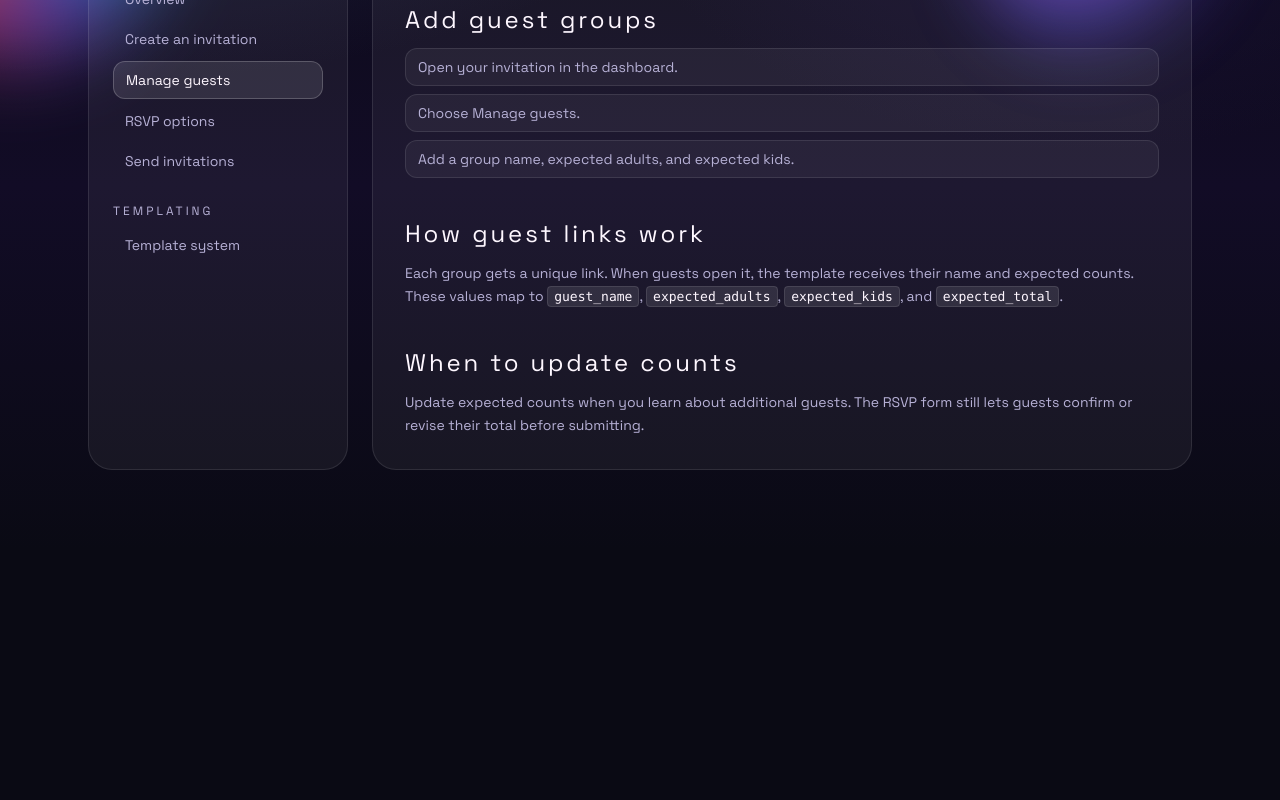
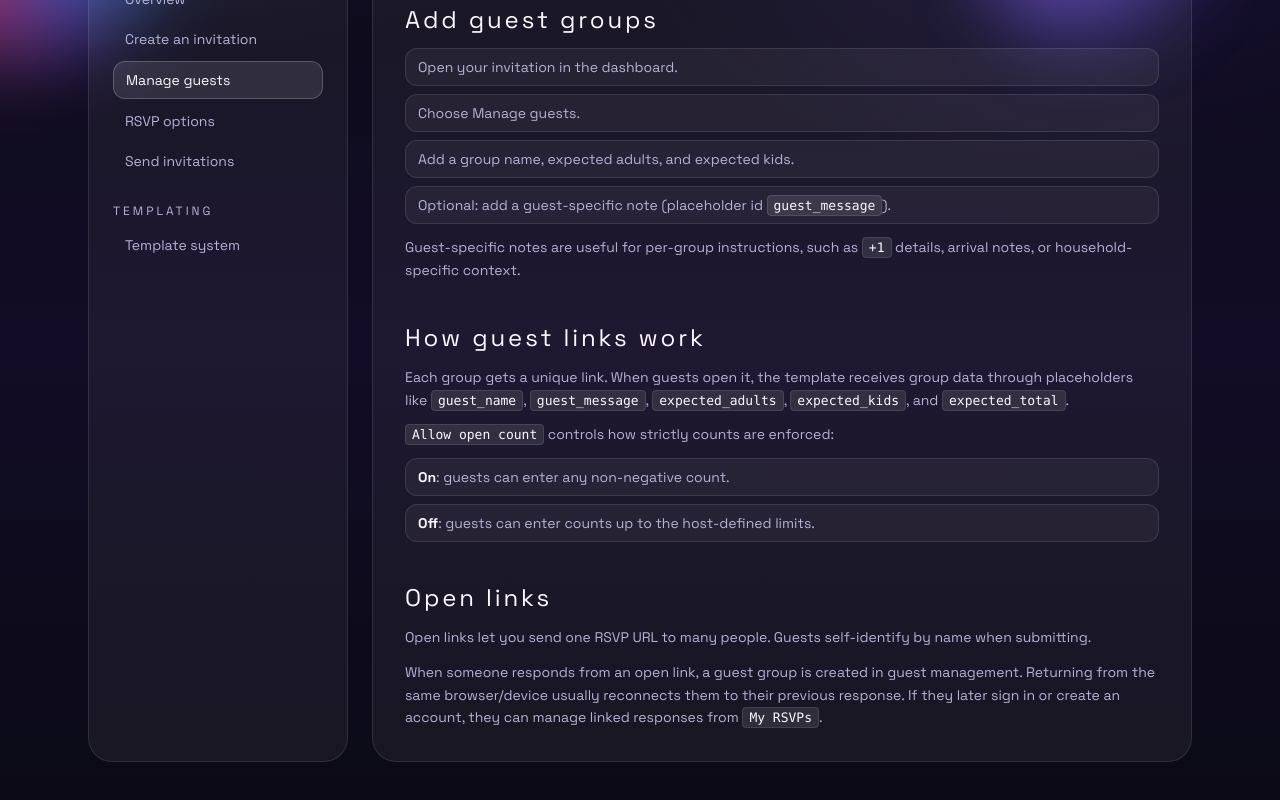
Before and after one commit to logno-dev/openinvite, a Next.js app: page /docs/managing-guests in a window 1280 px wide. Shown: the part 260-1060 px from the top of the page. Before the commit the page ends 810 px from the top, so only its background shows below. Built offline with nearby package versions, Linux system fonts and the light colour scheme.

Commit message:
Sun Feb 15 13:24:17 PST 2026

```diff
--- a/src/app/api/invitations/[invitationId]/guest-groups/[groupId]/route.ts
+++ b/src/app/api/invitations/[invitationId]/guest-groups/[groupId]/route.ts
@@ -10,6 +10,7 @@ type UpdateGuestGroupPayload = {
   displayName?: string;
   email?: string | null;
   phone?: string | null;
+  notes?: string | null;
   expectedAdults?: number;
   expectedKids?: number;
   expectedTotal?: number;
@@ -52,6 +53,9 @@ export async function PATCH(
   }
   if (body.phone !== undefined) {
     update.phone = body.phone?.trim() || null;
+  }
+  if (body.notes !== undefined) {
+    update.notes = body.notes?.trim() || null;
   }
   if (body.expectedAdults !== undefined) {
     update.expectedAdults = Math.max(0, body.expectedAdults);
--- a/src/app/api/invitations/[invitationId]/guest-groups/route.ts
+++ b/src/app/api/invitations/[invitationId]/guest-groups/route.ts
@@ -57,6 +57,7 @@ export async function GET(
       displayName: guestGroups.displayName,
       email: guestGroups.email,
       phone: guestGroups.phone,
+      notes: guestGroups.notes,
       expectedAdults: guestGroups.expectedAdults,
       expectedKids: guestGroups.expectedKids,
       expectedTotal: guestGroups.expectedTotal,
--- a/src/app/dashboard/invitations/[invitationId]/guests/page.tsx
+++ b/src/app/dashboard/invitations/[invitationId]/guests/page.tsx
@@ -10,6 +10,7 @@ type GuestGroup = {
   displayName: string;
   email: string | null;
   phone: string | null;
+  notes: string | null;
   expectedAdults: number;
   expectedKids: number;
   expectedTotal: number;
@@ -55,6 +56,7 @@ export default function GuestListPage() {
     displayName: "",
     email: "",
     phone: "",
+    notes: "",
     expectedAdults: "0",
     expectedKids: "0",
     expectedTotal: "0",
@@ -71,6 +73,7 @@ export default function GuestListPage() {
     displayName: "",
     email: "",
     phone: "",
+    notes: "",
     expectedAdults: "0",
     expectedKids: "0",
     expectedTotal: "0",
@@ -162,6 +165,7 @@ export default function GuestListPage() {
         displayName: guestForm.displayName,
         email: guestForm.email,
         phone: guestForm.phone,
+        notes: guestForm.notes,
         expectedAdults: adults,
         expectedKids: kids,
         expectedTotal: total,
@@ -188,6 +192,7 @@ export default function GuestListPage() {
         displayName: guestForm.displayName,
         email: guestForm.email || null,
         phone: guestForm.phone || null,
+        notes: guestForm.notes || null,
         expectedAdults: adults,
         expectedKids: kids,
         expectedTotal: total,
@@ -200,6 +205,7 @@ export default function GuestListPage() {
       displayName: "",
       email: "",
       phone: "",
+      notes: "",
       expectedAdults: "0",
       expectedKids: "0",
       expectedTotal: "0",
@@ -215,6 +221,7 @@ export default function GuestListPage() {
       displayName: group.displayName,
       email: group.email ?? "",
       phone: group.phone ?? "",
+      notes: group.notes ?? "",
       expectedAdults: String(group.expectedAdults),
       expectedKids: String(group.expectedKids),
       expectedTotal: String(group.expectedTotal),
@@ -239,6 +246,7 @@ export default function GuestListPage() {
           displayName: editForm.displayName,
           email: editForm.email,
           phone: editForm.phone,
+          notes: editForm.notes,
           expectedAdults: countMode === "split" ? Number(editForm.expectedAdults) : 0,
           expectedKids: countMode === "split" ? Number(editForm.expectedKids) : 0,
           expectedTotal:
@@ -263,6 +271,7 @@ export default function GuestListPage() {
               displayName: editForm.displayName,
               email: editForm.email || null,
               phone: editForm.phone || null,
+              notes: editForm.notes || null,
               expectedAdults:
                 countMode === "split" ? Number(editForm.expectedAdults) : 0,
               expectedKids:
@@ -757,6 +766,19 @@ export default function GuestListPage() {
                 placeholder="(555) 555-5555"
               />
             </div>
+            <div className="flex flex-col gap-2 md:col-span-2">
+              <label className="text-xs uppercase tracking-[0.2em] text-[var(--muted)]">
+                Guest message <span className="normal-case">(id: guest_message)</span>
+              </label>
+              <textarea
+                className="min-h-[88px] rounded-xl border border-white/15 bg-white/5 px-4 py-3 text-sm outline-none focus:border-[var(--accent)]"
+                value={guestForm.notes}
+                onChange={(event) =>
+                  setGuestForm((prev) => ({ ...prev, notes: event.target.value }))
+                }
+                placeholder="Optional note shown only on this guest's invitation"
+              />
+            </div>
             <div className="flex items-center justify-between gap-3 rounded-xl border border-white/15 bg-white/5 px-4 py-3">
               <span className="text-sm text-[var(--muted)]">Allow open count</span>
               <button
@@ -976,6 +998,11 @@ export default function GuestListPage() {
                     <span>Message: {group.response.message}</span>
                   </div>
                 ) : null}
+                {group.notes ? (
+                  <div className="mt-2 text-xs text-[var(--muted)]">
+                    <span>Guest note: {group.notes}</span>
+                  </div>
+                ) : null}
 
                 {editingId === group.id ? (
                   <div className="mt-4 grid gap-4 rounded-2xl border border-white/10 bg-white/5 p-4">
@@ -1013,6 +1040,18 @@ export default function GuestListPage() {
                           value={editForm.phone}
                           onChange={(event) =>
                             setEditForm((prev) => ({ ...prev, phone: event.target.value }))
+                          }
+                        />
+                      </div>
+                      <div className="flex flex-col gap-2 md:col-span-2">
+                        <label className="text-xs uppercase tracking-[0.2em] text-[var(--muted)]">
+                          Guest message <span className="normal-case">(id: guest_message)</span>
+                        </label>
+                        <textarea
+                          className="min-h-[88px] rounded-xl border border-white/15 bg-white/5 px-3 py-2 text-sm outline-none focus:border-[var(--accent)]"
+                          value={editForm.notes}
+                          onChange={(event) =>
+                            setEditForm((prev) => ({ ...prev, notes: event.target.value }))
                           }
                         />
                       </div>
--- a/src/app/docs/managing-guests/page.mdx
+++ b/src/app/docs/managing-guests/page.mdx
@@ -8,14 +8,28 @@ household level.
 1. Open your invitation in the dashboard.
 2. Choose Manage guests.
 3. Add a group name, expected adults, and expected kids.
+4. Optional: add a guest-specific note (placeholder id `guest_message`).
+
+Guest-specific notes are useful for per-group instructions, such as `+1`
+details, arrival notes, or household-specific context.
 
 ## How guest links work
 
-Each group gets a unique link. When guests open it, the template receives their
-name and expected counts. These values map to `guest_name`, `expected_adults`,
-`expected_kids`, and `expected_total`.
+Each group gets a unique link. When guests open it, the template receives group
+data through placeholders like `guest_name`, `guest_message`,
+`expected_adults`, `expected_kids`, and `expected_total`.
 
-## When to update counts
+`Allow open count` controls how strictly counts are enforced:
 
-Update expected counts when you learn about additional guests. The RSVP form
-still lets guests confirm or revise their total before submitting.
+- **On**: guests can enter any non-negative count.
+- **Off**: guests can enter counts up to the host-defined limits.
+
+## Open links
+
+Open links let you send one RSVP URL to many people. Guests self-identify by
+name when submitting.
+
+When someone responds from an open link, a guest group is created in guest
+management. Returning from the same browser/device usually reconnects them to
+their previous response. If they later sign in or create an account, they can
+manage linked responses from `My RSVPs`.
--- a/src/app/docs/templating/page.mdx
+++ b/src/app/docs/templating/page.mdx
@@ -2,6 +2,8 @@
 
 OpenInvite loads your HTML template, sanitizes it, then injects invitation data
 by element id. If a value is missing, the element is removed entirely.
+
+Templates must be hosted and publicly available via an HTTPS web server.
 
 ## Core placeholder IDs
 
@@ -12,8 +14,8 @@ Use these ids in your HTML so OpenInvite can inject values:
 - `notes`, `notes_2`, `notes_3`
 - `host_names`
 - `rsvp_yes_label`, `rsvp_no_label`, `rsvp_maybe_label`
-- `guest_name`, `expected_adults`, `expected_kids`, `expected_total`
-- `map_link`, `response`, `calendar_link`
+- `guest_name`, `guest_message`, `expected_adults`, `expected_kids`, `expected_total`
+- `map_link`, `registry_link`, `response`, `calendar_link`
 
 ## Example snippet
 
@@ -35,6 +37,20 @@ If you provide a map embed HTML snippet, it is injected into `map_link`. If you
 only provide a URL, it is inserted as text or as the `href` on an anchor. If
 neither is provided, the element is removed.
 
+## Textarea formatting and markdown
+
+Textarea-backed fields support line breaks and limited markdown. This applies to
+`address`, `notes`, `notes_2`, `notes_3`, and `guest_message`.
+
+Supported markdown:
+
+- `**bold**`
+- `*italic*`
+- `- list item`
+- `[link text](https://example.com)`
+
+Links support `https`, `http`, `mailto`, and relative `/path` URLs.
+
 ## Allowed HTML
 
 OpenInvite sanitizes your template. These tags are permitted:
--- a/src/app/i/[token]/route.ts
+++ b/src/app/i/[token]/route.ts
@@ -52,6 +52,7 @@ export async function GET(
       expectedKids: guestGroups.expectedKids,
       expectedTotal: guestGroups.expectedTotal,
       openCount: guestGroups.openCount,
+      notes: guestGroups.notes,
     })
     .from(guestGroups)
     .where(eq(guestGroups.token, token))
@@ -149,6 +150,7 @@ export async function GET(
         .join(" + "),
       rsvpOptions: options,
       guestDisplayName: group[0].displayName,
+      guestMessage: group[0].notes,
       expectedAdults: group[0].expectedAdults,
       expectedKids: group[0].expectedKids,
       expectedTotal: group[0].expectedTotal,
--- a/src/lib/preview-template.ts
+++ b/src/lib/preview-template.ts
@@ -135,6 +135,10 @@ export function applyPreviewDataToHtml(
     rsvp_no_label: data.rsvpOptions.find((opt) => opt.key === "no")?.label ?? null,
     rsvp_maybe_label: data.rsvpOptions.find((opt) => opt.key === "maybe")?.label ?? null,
     guest_name: mode === "guest" ? "Preview Guest" : null,
+    guest_message:
+      mode === "guest"
+        ? "**Guest note:** We reserved a +1 for you.\n- Please bring your guest's name at check-in."
+        : null,
     expected_adults: mode === "guest" ? "2" : null,
     expected_kids: mode === "guest" ? "0" : null,
     expected_total: mode === "guest" ? "2" : null,
--- a/src/lib/template.ts
+++ b/src/lib/template.ts
@@ -15,6 +15,7 @@ export type InvitationTemplateData = {
   hostNames: string;
   rsvpOptions: Array<{ key: string; label: string }>;
   guestDisplayName?: string | null;
+  guestMessage?: string | null;
   expectedAdults?: number | null;
   expectedKids?: number | null;
   expectedTotal?: number | null;
@@ -88,6 +89,7 @@ const placeholderIds = {
   rsvpNo: "rsvp_no_label",
   rsvpMaybe: "rsvp_maybe_label",
   guestName: "guest_name",
+  guestMessage: "guest_message",
   expectedAdults: "expected_adults",
   expectedKids: "expected_kids",
   expectedTotal: "expected_total",
@@ -299,6 +301,9 @@ export function injectTemplateData(html: string, data: InvitationTemplateData) {
   } else {
     output = removeElementById(output, placeholderIds.guestName);
   }
+  output = data.guestMessage
+    ? setMultilineContent(output, placeholderIds.guestMessage, data.guestMessage)
+    : removeElementById(output, placeholderIds.guestMessage);
   output = data.expectedAdults != null
     ? setContent(output, placeholderIds.expectedAdults, String(data.expectedAdults))
     : removeElementById(output, placeholderIds.expectedAdults);
```
Also changed, not shown: src/app/docs/getting-started/page.mdx (+16 -3 lines).
